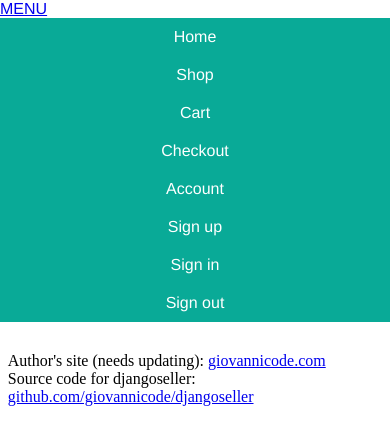
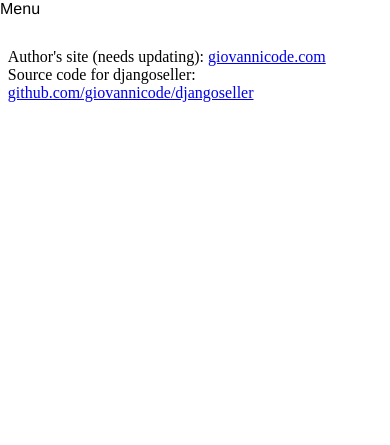
Before and after one commit to giovannicode/djangoseller, a Django app: page / in a window 390 px wide. Shown: the top 445 px of the page. Run offline with Django 3.2, Linux system fonts and the light colour scheme; style sheets or scripts are compiled from the project's sources; parts of the project's set-up code (start-up, migrations or seed data) failed here and were passed over; some libraries are stand-ins or nearby versions.

Commit message:
Update base html to fix issue with css only navigation

```diff
--- a/main/static/css/mango.css
+++ b/main/static/css/mango.css
@@ -63,15 +63,24 @@
 
 .horinav {
   width: 100%; }
-  .horinav a {
+  .horinav .mango-menu-label {
     display: none; }
+  .horinav input[type=checkbox] {
+    display: none;
+    -webkit-appearance: none; }
+  .horinav input[type=checkbox]:checked ~ ul {
+    display: block; }
   @media (max-width: 500px) {
-    .horinav a {
-      display: block; }
-      .horinav a:hover ~ ul {
+    .horinav {
+      /*  input[type=checkbox] {
+          &:checked ~ ul {
+              display: block;
+          }
+        }*/ }
+      .horinav .mango-menu-label {
         display: block; }
-    .horinav ul {
-      display: none; } }
+      .horinav ul {
+        display: none; } }
   .horinav ul li {
     float: left;
     position: relative; }
--- a/main/static/css/mango.scss
+++ b/main/static/css/mango.scss
@@ -28,16 +28,27 @@
 
 // Horinav Layout
 .horinav {
-  a {
+  .mango-menu-label {
     display: none;
   }
+  input[type=checkbox] {
+    display: none;
+    -webkit-appearance: none;
+  }
+
+  input[type=checkbox]:checked ~ ul {
+    display: block;
+  }
+
   @media (max-width: $mobile-large-width) {
-    a {
+    .mango-menu-label {
       display: block;
-      &:hover ~ ul {
+    }
+  /*  input[type=checkbox] {
+      &:checked ~ ul {
           display: block;
       }
-    }
+    }*/
     ul {
       display: none;
     }
--- a/main/templates/base.html
+++ b/main/templates/base.html
@@ -13,7 +13,8 @@
 </head>
 <body>
    <div id="main_navigation" class="horinav">
-   <a href=#">MENU</a>
+   <label for="menu" class="mango-menu-label">Menu</label>
+   <input id="menu" class="mango-menu-toggle" type="checkbox"/>
    <ul>
       <li><a href="{% url 'main:index' %}">Home</a></li>
       <li><a href="{% url 'products:shirts-list' %}">Shop</a></li>
```
Also changed, not shown: 3 other files.
